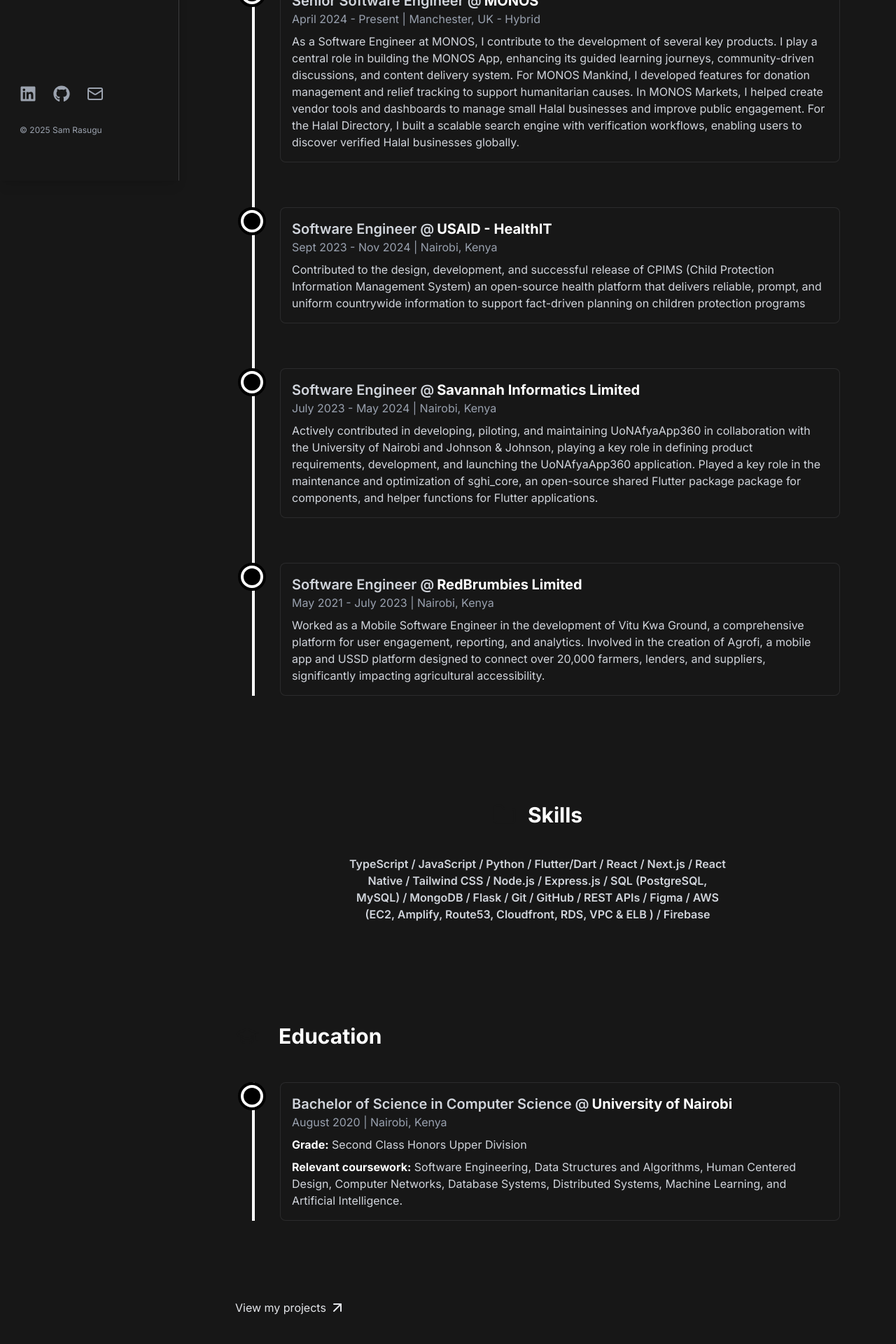
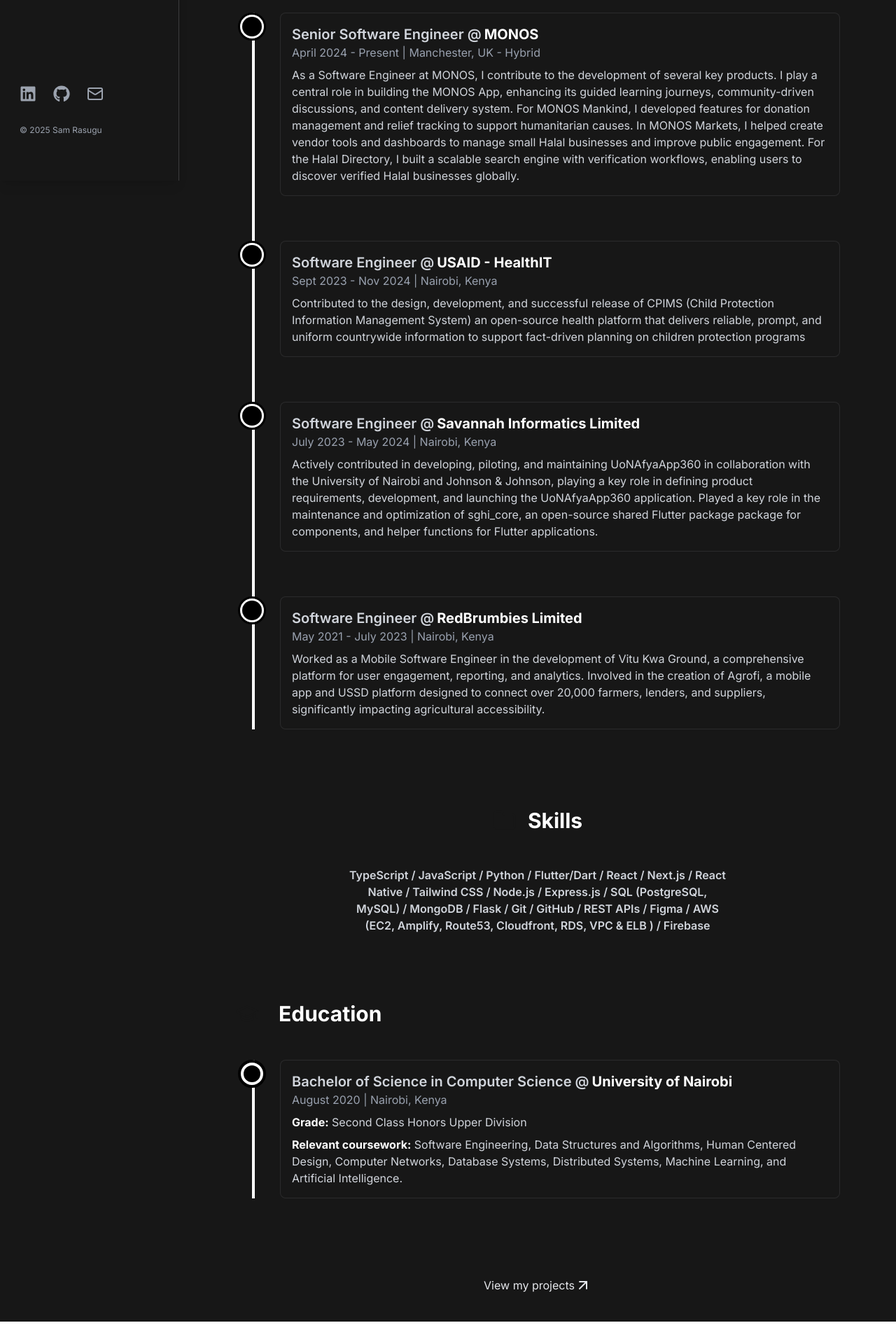
Before and after one commit to samrasugu/sam-rasugu, a Next.js app: page /about in a window 1280 px wide. Shown: the part 542-2462 px from the top of the page at 70% size. After the commit the page ends 2430 px from the top, so only its background shows below. Built offline with nearby package versions, Linux system fonts and the light colour scheme.

Commit message:
fix: about page padding

```diff
--- a/app/about/page.tsx
+++ b/app/about/page.tsx
@@ -16,7 +16,7 @@
         <SkillsSection />
         <EducationSection />
         <Link
-          className="flex text-base text-gray-200 gap-1 hover:underline mb-10 group"
+          className="flex justify-center text-base text-gray-200 hover:underline mb-10 group"
           href="/projects"
         >
           View my projects{" "}
--- a/app/page.tsx
+++ b/app/page.tsx
@@ -41,7 +41,7 @@
             </a>
           </p>
           <Link
-            className=" text-base text-gray-200 gap-1 hover:underline mt-10 group"
+            className=" text-base text-gray-200 hover:underline mt-10 group"
             href="/about"
           >
             See more about me{" "}
--- a/app/projects/page.tsx
+++ b/app/projects/page.tsx
@@ -179,7 +179,7 @@
                         rel="noopener noreferrer"
                       >
                         <GrGithub
-                          className="text-gray-300 cursor-pointer"
+                          className="text-gray-300 cursor-pointer hover:text-white"
                           size={24}
                         />
                       </a>
@@ -187,7 +187,7 @@
 
                     <a
                       href={project.link}
-                      className="text-gray-300 underline text-sm group"
+                      className="text-gray-300 underline text-sm group hover:text-white"
                       target="_blank"
                       rel="noopener noreferrer"
                     >
@@ -212,7 +212,7 @@
               CPIMS
               <a
                 href="https://github.com/uonafya/cpims_mobile"
-                className="underline text-sm group"
+                className="underline text-sm group hover:text-white"
                 target="_blank"
                 rel="noopener noreferrer"
               >
@@ -224,7 +224,7 @@
               CPIMS DCS
               <a
                 href="https://github.com/uonafya/cpmis_dcs_mobile"
-                className="underline text-sm group"
+                className="underline text-sm group hover:text-white"
                 target="_blank"
                 rel="noopener noreferrer"
               >
@@ -236,7 +236,7 @@
               Agrofi
               <a
                 href="https://github.com/samrasugu/Agrofi"
-                className="underline text-sm group"
+                className="underline text-sm group hover:text-white"
                 target="_blank"
                 rel="noopener noreferrer"
               >
--- a/components/about/EducationSection.tsx
+++ b/components/about/EducationSection.tsx
@@ -28,7 +28,7 @@
   ];
 
   return (
-    <div className="py-12 bg-primary-background">
+    <div className="md:pb-12 bg-primary-background">
       <div className="flex flex-row gap-7 items-center justify-start">
         <GraduationCap size={34} />
         <h1 className="text-3xl font-bold text-left my-12 text-white">
--- a/components/about/ExperienceSection.tsx
+++ b/components/about/ExperienceSection.tsx
@@ -24,7 +24,7 @@
     {
       title: "Software Engineer",
       company: "USAID - HealthIT",
-      companyUrl: "",
+      companyUrl: "#",
       period: "Sept 2023 - Nov 2024",
       location: "Nairobi, Kenya",
       description:
@@ -51,7 +51,7 @@
   ];
 
   return (
-    <div className="pb-12 bg-primary-background">
+    <div className="pt-12 bg-primary-background">
       <div className="flex flex-row gap-7 items-center my-12">
         <BriefcaseBusiness size={34} />
         <h1 className="text-3xl font-bold text-left text-white">
@@ -66,8 +66,8 @@
         {experiences.map((exp, index) => (
           <div key={index} className="flex flex-row items-start mb-16 relative">
             {/* timeline circle*/}
-            <div className="hidden md:absolute left-6 transform -translate-x-1/2 w-10 h-10 rounded-full bg-white border-4 border-black z-10 md:flex items-center justify-center">
-              <div className="w-6 h-6 rounded-full bg-black"></div>
+            <div className="hidden md:absolute left-6 transform -translate-x-1/2 w-10 h-10 rounded-full bg-white border-3 border-black z-10 md:flex items-center justify-center">
+              <div className="w-7 h-7 rounded-full bg-black"></div>
             </div>
 
             {/* content */}
--- a/components/about/SkillsSection.tsx
+++ b/components/about/SkillsSection.tsx
@@ -3,8 +3,8 @@
 
 export default function SkillsSection() {
   return (
-    <div className="pb-12 bg-primary-background flex flex-col items-center text-center">
-      <div className="flex flex-row gap-4 items-center my-10">
+    <div className="my-12 bg-primary-background flex flex-col items-center text-center">
+      <div className="flex flex-row gap-4 items-center mb-12">
         <Folder size={34} />
         <h1 className="text-3xl font-bold text-left text-white">
           Skills
--- a/components/navbar/NavBar.tsx
+++ b/components/navbar/NavBar.tsx
@@ -60,7 +60,7 @@
       </button>
 
       <aside
-        className={`fixed top-0 left-0 z-40 h-screen w-full md:w-64 transform transition-transform duration-300 ease-in-out border-r py-28 md:py-16 flex flex-col
+        className={`fixed top-0 left-0 z-40 h-screen w-full md:w-64 transform transition-transform duration-300 ease-in-out md:border-r py-28 md:py-16 flex flex-col
           ${isSidebarOpen ? "translate-y-0" : "-translate-x-full"}
           md:translate-x-0 bg-primary-background shadow-lg border-gray-300/20`}
       >
```
